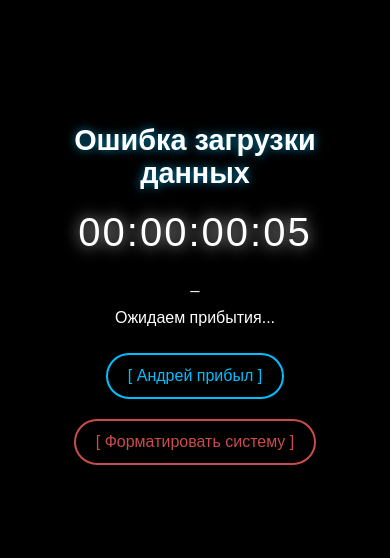
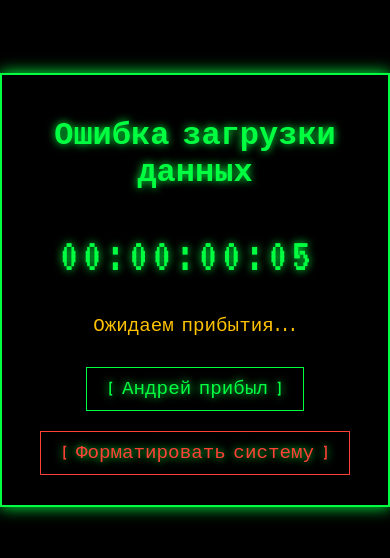
Before and after one commit to Ariskrisen/andrey-project, a plain HTML site: page index.html in a window 390 px wide. Shown: the part 132-690 px from the top of the page. Drawn offline with nearby package versions, Linux system fonts and the light colour scheme; no server answers.

Commit message:
Update style.css

```diff
--- a/style.css
+++ b/style.css
@@ -1,27 +1,8 @@
-/* Звездное небо (чистый CSS) */
-@keyframes move-twink-back { from {background-position:0 0;} to {background-position:-10000px 5000px;} }
-@keyframes move-clouds-back { from {background-position:0 0;} to {background-position:10000px 0;} }
-
-#stars, #stars2, #stars3 {
-    position:absolute;
-    top:0;
-    left:0;
-    right:0;
-    bottom:0;
-    width:100%;
-    height:100%;
-    display:block;
-    z-index: -1;
-}
-#stars { background:#000 url(https://www.script-tutorials.com/demos/360/images/stars.png) repeat top center; }
-#stars2 { background:transparent url(https://www.script-tutorials.com/demos/360/images/twinkling.png) repeat top center; animation:move-twink-back 200s linear infinite; }
-#stars3 { background:transparent url(https://www.script-tutorials.com/demos/360/images/clouds.png) repeat top center; animation:move-clouds-back 200s linear infinite; }
-
-/* Основные стили */
+/* Общие стили */
 body {
     background-color: #000;
-    color: #fff;
-    font-family: 'Exo 2', sans-serif; /* Наш новый шрифт */
+    color: #00FF41; /* Ярко-зеленый */
+    font-family: 'VT323', monospace; /* Наш новый пиксельный шрифт */
     display: flex;
     justify-content: center;
     align-items: center;
@@ -29,50 +10,96 @@ body {
     margin: 0;
     text-align: center;
 }
-.container { padding: 20px; }
-h1 {
-    font-size: 2.5em;
-    text-shadow: 0 0 10px rgba(0, 191, 255, 0.7); /* Голубое свечение */
-}
-#timer {
-    font-size: 4em;
-    margin: 20px 0;
-    letter-spacing: 2px;
-    text-shadow: 0 0 15px rgba(255, 255, 255, 0.8);
+
+.container {
+    padding: 20px;
+    border: 2px solid #00FF41;
+    box-shadow: 0 0 15px #00FF41; /* Эффект свечения для рамки */
 }
 
+/* Эффект свечения для всего текста */
+h1, #timer, button {
+    text-shadow: 0 0 8px #00FF41;
+}
+
+h1 {
+    font-size: 3em;
+}
+
+/* Обертка для таймера и курсора */
+#timer-wrapper {
+    display: flex;
+    justify-content: center;
+    align-items: center;
+}
+
+#timer {
+    font-size: 5em;
+    margin: 20px 0;
+    letter-spacing: 4px;
+}
+
+/* Мигающий курсор */
+.cursor {
+    font-size: 4em;
+    animation: blink 1s step-end infinite;
+}
+@keyframes blink {
+    from, to { color: transparent }
+    50% { color: #00FF41; }
+}
+
+/* Стили кнопок */
 button {
     background: transparent;
-    border: 2px solid #00bfff; /* Deep Sky Blue */
-    color: #00bfff;
+    border: 1px solid #00FF41;
+    color: #00FF41;
     padding: 15px 32px;
-    font-size: 1.2em;
-    font-family: 'Exo 2', sans-serif;
+    font-size: 1.5em;
+    font-family: 'VT323', monospace;
     cursor: pointer;
-    transition: all 0.3s ease;
-    border-radius: 50px; /* Скругленные кнопки */
+    transition: background-color 0.3s, color 0.3s;
     margin: 10px;
 }
 
 button:hover {
-    background-color: #00bfff;
+    background-color: #00FF41;
     color: #000;
-    box-shadow: 0 0 20px #00bfff;
 }
 
 #fullResetButton {
-    border-color: #c94c4c;
-    color: #c94c4c;
+    color: #FF4136; /* Красный для опасного действия */
+    border-color: #FF4136;
 }
 #fullResetButton:hover {
-    background-color: #c94c4c;
-    color: #fff;
-    box-shadow: 0 0 20px #c94c4c;
+    background-color: #FF4136;
+    color: #000;
 }
 
 /* Адаптация для мобильных */
 @media (max-width: 600px) {
-    h1 { font-size: 1.8em; }
-    #timer { font-size: 2.5em; }
-    button { font-size: 1em; padding: 12px 20px; }
+    h1 { font-size: 2em; }
+    #timer { font-size: 3em; }
+    .cursor { font-size: 2.5em; }
+    button { font-size: 1.2em; padding: 10px 20px; }
 }
+
+/* Стиль для сообщения под таймером */
+#statusMessage {
+    margin-top: 15px;
+    font-size: 1.2em;
+    min-height: 20px; /* Чтобы контейнер не прыгал при смене текста */
+    color: #FFC300; /* Желтый цвет для привлечения внимания */
+}
+
+/* Анимация для эффекта тряски */
+@keyframes shake {
+  10%, 90% { transform: translate3d(-1px, 0, 0); }
+  20%, 80% { transform: translate3d(2px, 0, 0); }
+  30%, 50%, 70% { transform: translate3d(-4px, 0, 0); }
+  40%, 60% { transform: translate3d(4px, 0, 0); }
+}
+
+.shake {
+    animation: shake 0.82s cubic-bezier(.36,.07,.19,.97) both;
+}
```
